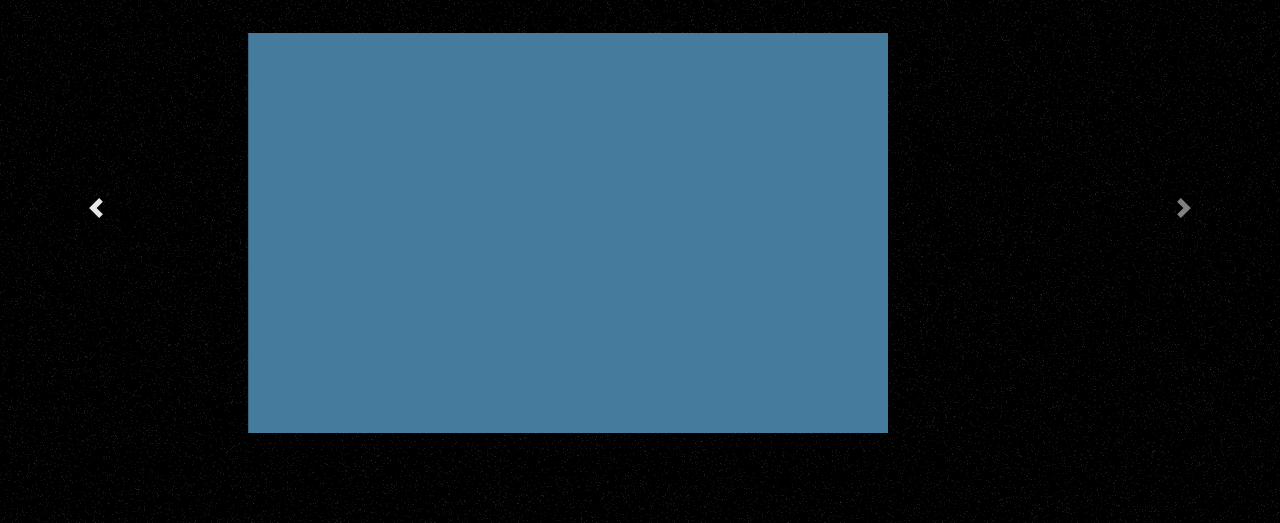
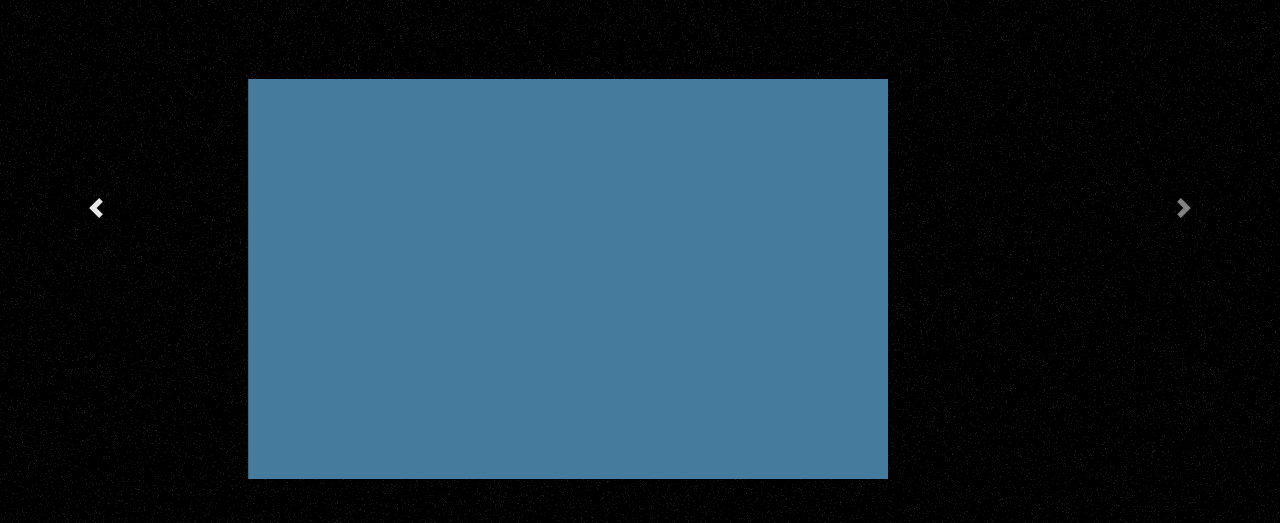
Before and after one commit to torrescereno/dev-web-coder, a plain HTML site: page trabajos.html in a window 1280 px wide. Shown: the part 192-715 px from the top of the page. Drawn offline with nearby package versions, Linux system fonts and the light colour scheme.

```diff
--- a/trabajos.html
+++ b/trabajos.html
@@ -48,7 +48,7 @@
             </nav>
         </header>
         <main class="container-fluid" id="principal">
-            <div class="row justify-content-center align-items-center vh-100 p-0 m-0">
+            <div class="row justify-content-center align-items-end vh-100 p-0 m-0">
                 <!-- TITULO -->
                 <div class="row justify-content-center align-items-center w-100 p-0" id="jobs-titile">
                     <h1 class="">
```
